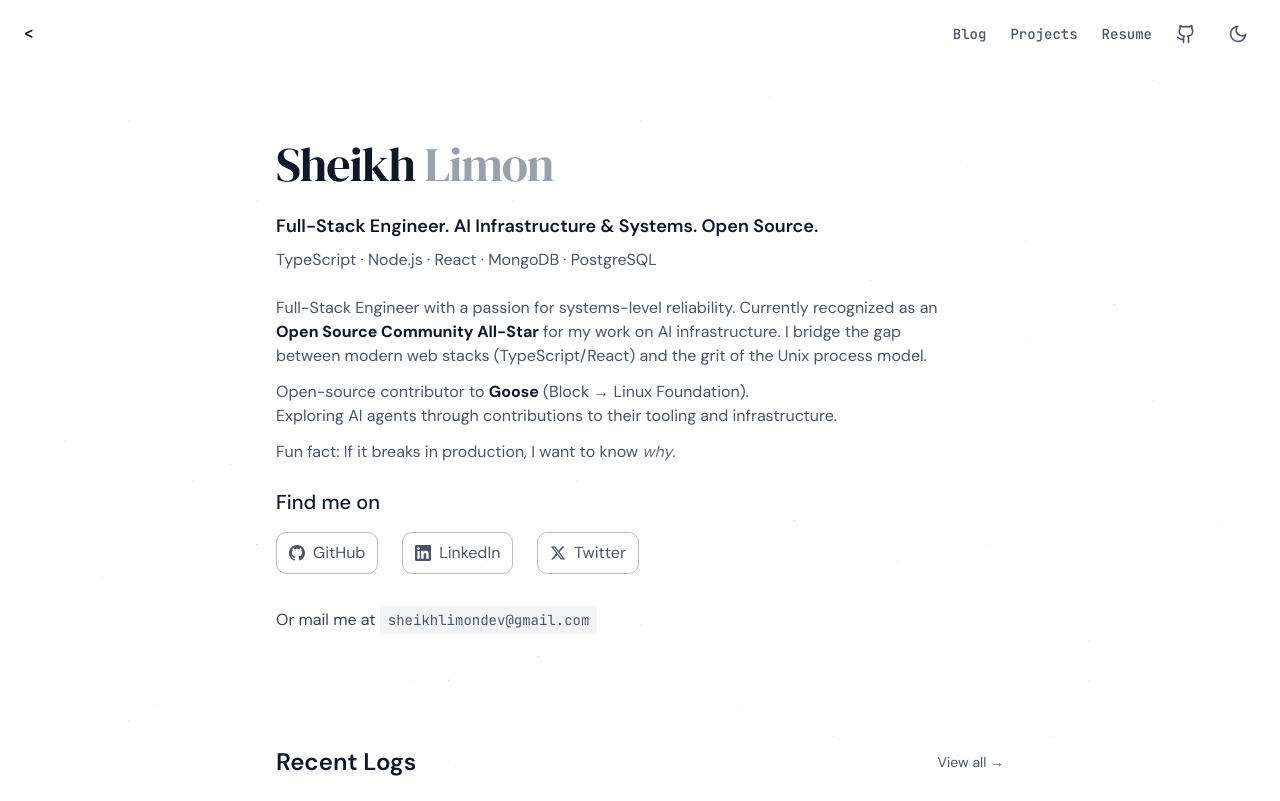
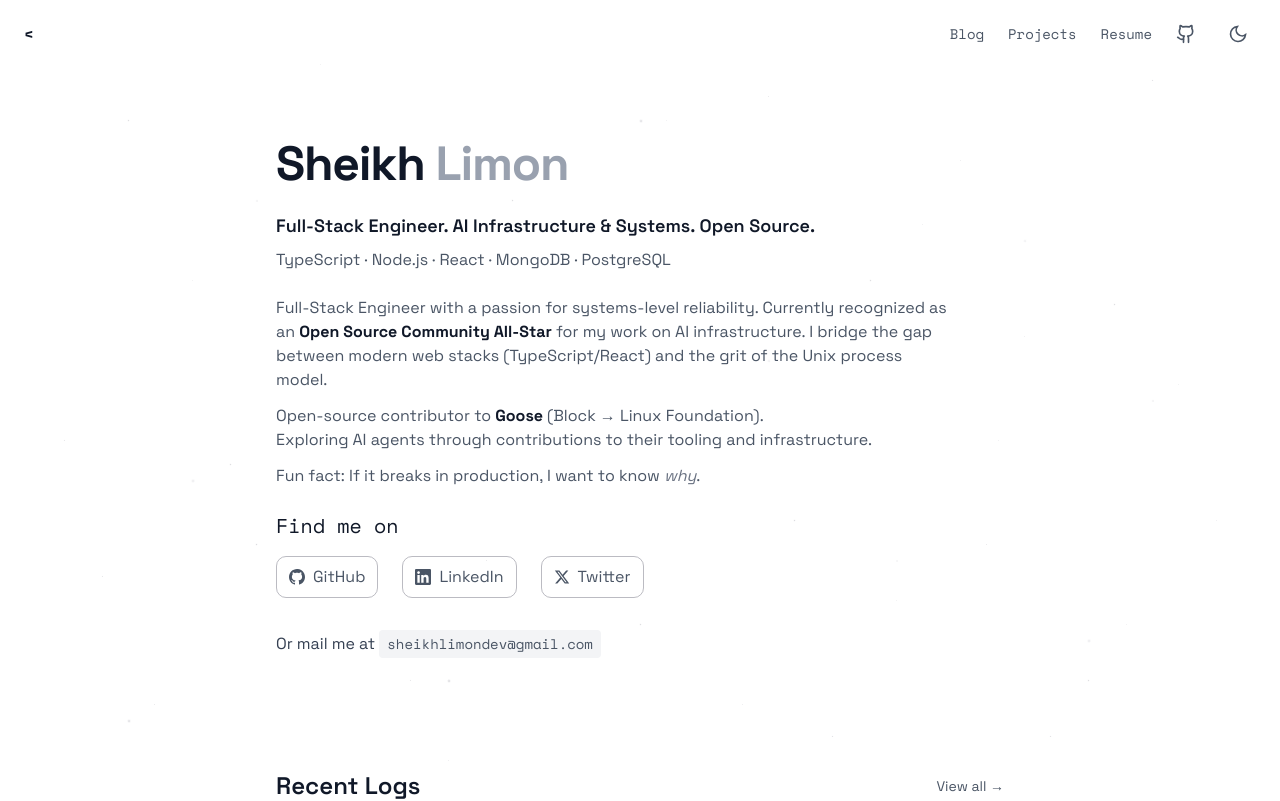
Before and after one commit to sheikhlimon/limon-portfolio, a Next.js app: page / in a window 1280 px wide. Shown: the top 801 px of the page. Built offline with nearby package versions, Linux system fonts and the light colour scheme.

Commit message:
fix: use Space Grotesk for name, Space Mono for small UI labels only

```diff
--- a/app/components/Hero.tsx
+++ b/app/components/Hero.tsx
@@ -15,7 +15,7 @@ export default function Hero() {
   return (
     <section id="about" className="space-y-6 pt-8">
       <motion.h1
-        className="text-5xl font-serif tracking-tight"
+        className="text-5xl font-bold tracking-tight"
         initial={{ opacity: 0, y: -20 }}
         animate={{ opacity: 1, y: 0 }}
         transition={{ duration: 0.7, ease: [0.22, 1, 0.36, 1] as const }}
@@ -30,10 +30,10 @@ export default function Hero() {
         animate={{ opacity: 1, y: 0 }}
         transition={{ delay: 0.2, duration: 0.7, ease: [0.22, 1, 0.36, 1] as const }}
       >
-        <p className="font-semibold text-gray-900 dark:text-white text-lg font-sans">
+        <p className="font-semibold text-gray-900 dark:text-white text-lg">
           {TITLE}
         </p>
-        <p className="text-gray-600 dark:text-gray-400 text-base font-sans">
+        <p className="text-gray-600 dark:text-gray-400 text-base">
           {TAGLINE}
         </p>
       </motion.div>
@@ -87,7 +87,7 @@ export default function Hero() {
         animate={{ opacity: 1, y: 0 }}
         transition={{ delay: 0.9, duration: 0.7, ease: [0.22, 1, 0.36, 1] as const }}
       >
-        <h3 className="text-xl font-medium text-gray-900 dark:text-white">Find me on</h3>
+        <h3 className="text-xl font-medium text-gray-900 dark:text-white font-mono">Find me on</h3>
         <div className="space-y-4">
           <div className="flex items-center gap-6">
             {SOCIAL_LINKS.map((link, index) => (
--- a/app/globals.css
+++ b/app/globals.css
@@ -7,12 +7,10 @@
   --color-background: var(--background);
   --color-foreground: var(--foreground);
   --font-sans:
-    'DM Sans', ui-sans-serif, system-ui, sans-serif, 'Apple Color Emoji', 'Segoe UI Emoji',
+    'Space Grotesk', ui-sans-serif, system-ui, sans-serif, 'Apple Color Emoji', 'Segoe UI Emoji',
     'Segoe UI Symbol', 'Noto Color Emoji';
-  --font-serif:
-    'DM Serif Display', 'Georgia', serif;
   --font-mono:
-    'JetBrains Mono', ui-monospace, SFMono-Regular, 'SF Mono', Menlo, Monaco, Consolas,
+    'Space Mono', ui-monospace, SFMono-Regular, 'SF Mono', Menlo, Monaco, Consolas,
     'Liberation Mono', 'Courier New', monospace;
   --color-sidebar-ring: var(--sidebar-ring);
   --color-sidebar-border: var(--sidebar-border);
@@ -203,7 +201,7 @@
   font-weight: 700;
 }
 
-/* Markdown prose - sans for body, serif for headings, mono for code */
+/* Markdown prose - sans for body, mono for headings/code */
 .prose {
   font-family: var(--font-sans), sans-serif;
 }
@@ -212,9 +210,9 @@
 .prose h2,
 .prose h3,
 .prose h4 {
-  font-family: var(--font-serif), serif;
-  font-weight: 400;
-  letter-spacing: -0.01em;
+  font-family: var(--font-mono), monospace;
+  font-weight: 700;
+  letter-spacing: -0.02em;
 }
 
 .prose h1 {
--- a/app/layout.tsx
+++ b/app/layout.tsx
@@ -1,5 +1,5 @@
 import type { Metadata } from 'next'
-import { DM_Sans, DM_Serif_Display, JetBrains_Mono } from 'next/font/google'
+import { Space_Grotesk, Space_Mono } from 'next/font/google'
 import './globals.css'
 import { ThemeProvider } from 'next-themes'
 import NextTopLoader from 'nextjs-toploader'
@@ -8,24 +8,17 @@ import Navbar from '../components/Navbar'
 import Footer from '../components/Footer'
 import GoToTop from './components/GoToTop'
 
-const sans = DM_Sans({
+const sans = Space_Grotesk({
   subsets: ['latin'],
   display: 'swap',
   variable: '--font-sans',
-  weight: ['400', '500', '600', '700'],
 })
 
-const serif = DM_Serif_Display({
-  subsets: ['latin'],
-  display: 'swap',
-  variable: '--font-serif',
-  weight: ['400'],
-})
-
-const mono = JetBrains_Mono({
+const mono = Space_Mono({
   subsets: ['latin'],
   display: 'swap',
   variable: '--font-mono',
+  weight: ['400', '700'],
 })
 
 export const metadata: Metadata = {
@@ -60,7 +53,7 @@ export default function RootLayout({
   children: React.ReactNode
 }>) {
   return (
-    <html lang="en" suppressHydrationWarning className={`${sans.variable} ${serif.variable} ${mono.variable}`}>
+    <html lang="en" suppressHydrationWarning className={`${sans.variable} ${mono.variable}`}>
       <body
         suppressHydrationWarning
         className="antialiased -bg-linear-0-to-br from-slate-50 to-slate-100 dark:from-black dark:via-zinc-950 dark:to-black text-gray-900 dark:text-white transition-colors duration-300 min-h-screen flex flex-col relative overflow-x-hidden font-sans"
```
Also changed, not shown: .claude/CLAUDE.md.
